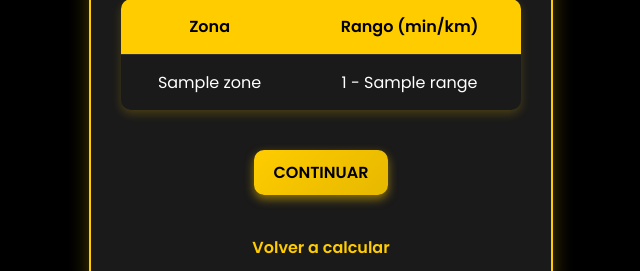
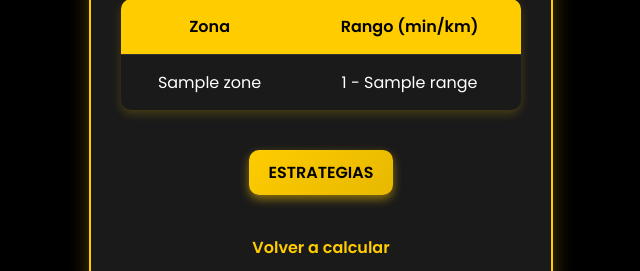
Before and after one commit to Vicarroyo/Dzerotrisplit, a Flask app: template templates/running_results.html in a window 1280 px wide. Shown: the part 892-1163 px from the top of the page, without its empty margins (319-959 px from the left). Run offline with Flask 3, Linux system fonts and the light colour scheme; the template is opened without the code that fills it: most values are stand-ins (such as "Sample title", 1, 10 or a date in 2020).

Commit message:
Update running_results.html

```diff
--- a/templates/running_results.html
+++ b/templates/running_results.html
@@ -189,7 +189,8 @@
         </table>
 
         <!-- Botón CONTINUAR -->
-        <a href="/" class="button-primary">CONTINUAR</a>
+<a href="{{ url_for('ajustes_running') }}" class="button-primary">ESTRATEGIAS</a>
+
 
         <!-- Volver a calcular -->
         <a href="/running" class="back-link">Volver a calcular</a>
```
